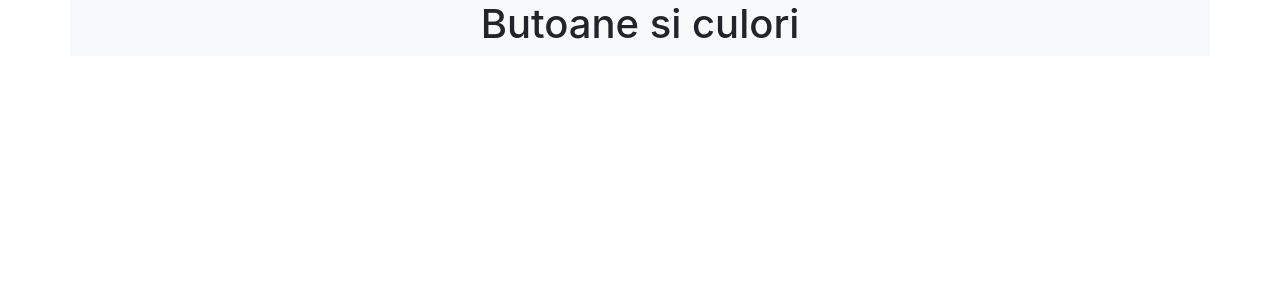
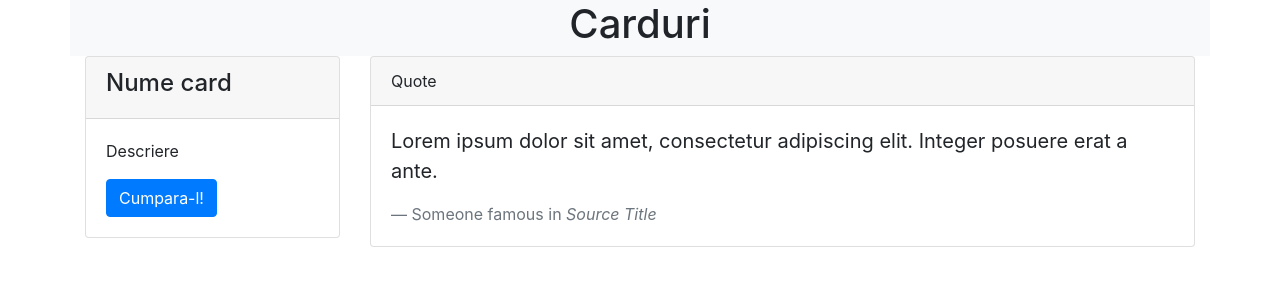
Before and after one commit to mihaiprodann/covalence, a plain HTML site: page site/carduri.html in a window 1280 px wide. Drawn offline with nearby package versions, Linux system fonts and the light colour scheme.

Commit message:
Terminat carduri

```diff
--- a/site/carduri.html
+++ b/site/carduri.html
@@ -12,8 +12,32 @@
     <div class="container">
         <div class="row">
             <div class="col bg-light">
-                <h1 class="text-center">Butoane si culori</h1>
+                <h1 class="text-center">Carduri</h1>
             </div>
+        </div>
+        <div class="row">
+          <div class="col-md-3">
+            <div class="card">
+              <div class="card-header"><h4>Nume card</h4></div>
+              <div class="card-body">
+                <p>Descriere</p>
+                <button class="btn btn-primary">Cumpara-l!</button>
+              </div>
+            </div>
+          </div>
+          <div class="col">
+            <div class="card ">
+              <div class="card-header">
+                  Quote
+              </div>
+              <div class="card-body">
+                  <blockquote class="blockquote mb-0">
+                      <p>Lorem ipsum dolor sit amet, consectetur adipiscing elit. Integer posuere erat a ante.</p>
+                      <footer class="blockquote-footer">Someone famous in <cite title="Source Title">Source Title</cite></footer>
+                  </blockquote>
+              </div>
+          </div>
+          </div>
         </div>
 
     </div>
```
